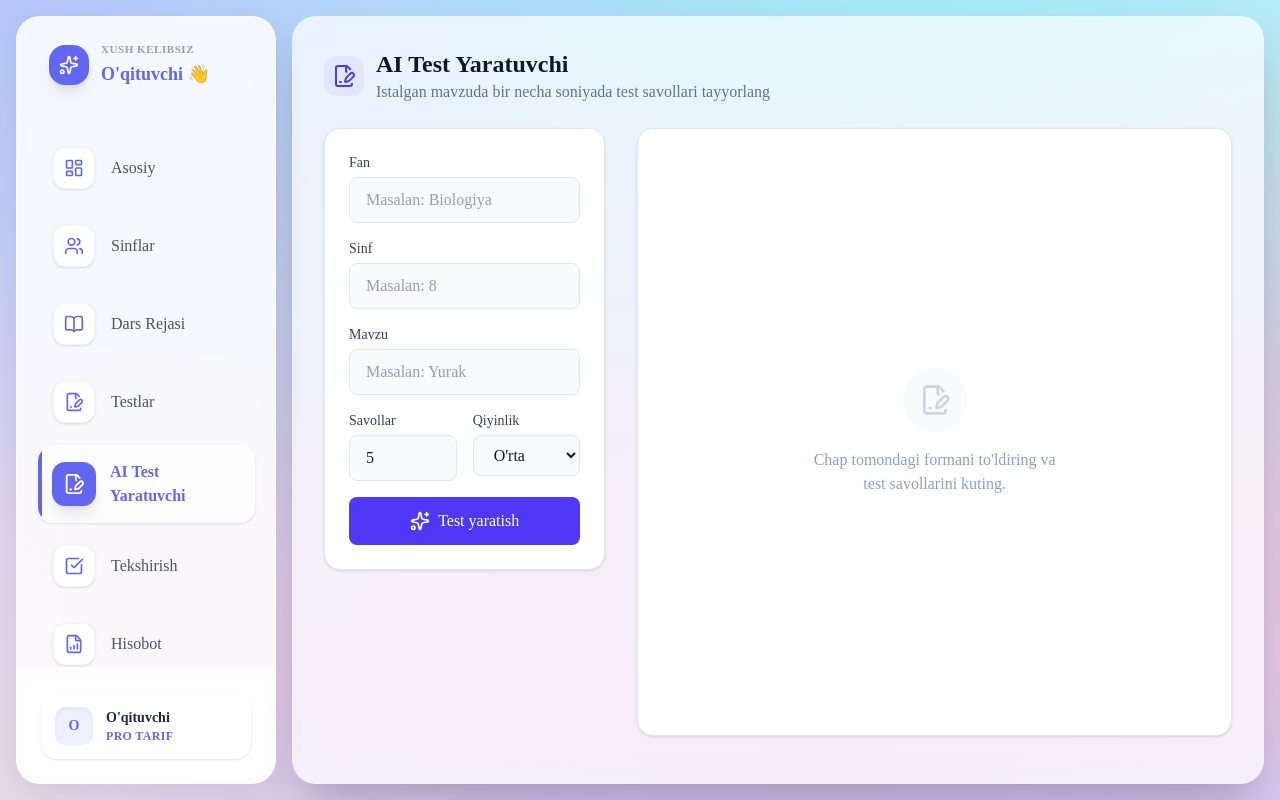
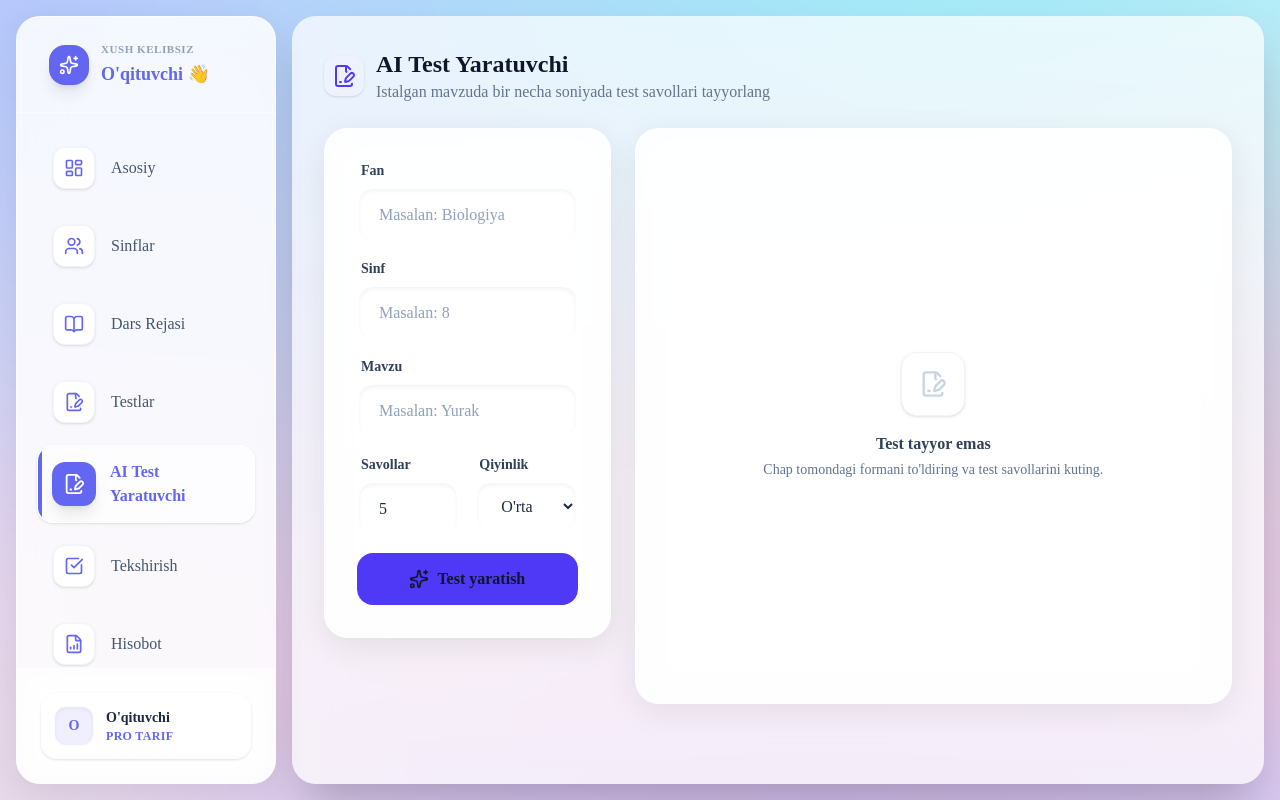
Before and after one commit to baxtiyorovbobojon06-ops/ZeroUp, a Next.js app: page /test-generator in a window 1280 px wide. Built offline with nearby package versions, Linux system fonts and the light colour scheme.

Commit message:
design: rebuild AI Test Generator page with shared Card/Button/Input/EmptyState and dark mode

```diff
--- a/src/app/test-generator/page.tsx
+++ b/src/app/test-generator/page.tsx
@@ -1,9 +1,13 @@
 "use client";
 
 import { useState } from "react";
-import { FileSignature, Sparkles, Loader2, Download, CheckCircle2 } from "lucide-react";
+import { FileSignature, Sparkles, Download, CheckCircle2 } from "lucide-react";
 import toast from "react-hot-toast";
 import jsPDF from "jspdf";
+import { Button } from "@/components/ui/Button";
+import { Card } from "@/components/ui/Card";
+import { Input } from "@/components/ui/Input";
+import { EmptyState } from "@/components/ui/EmptyState";
 
 interface TestQuestion {
   question: string;
@@ -85,64 +89,52 @@ export default function TestGenerator() {
   };
 
   return (
-    <div className="space-y-6 animate-in fade-in duration-500">
+    <div className="space-y-6 animate-in fade-in duration-500 max-w-7xl mx-auto">
       <div className="flex items-center gap-3">
-        <div className="w-10 h-10 bg-indigo-100 text-indigo-600 rounded-xl flex items-center justify-center">
+        <div className="w-10 h-10 bg-indigo-50 dark:bg-indigo-500/10 text-indigo-600 dark:text-indigo-400 rounded-xl flex items-center justify-center shadow-sm">
           <FileSignature className="w-6 h-6" />
         </div>
         <div>
-          <h1 className="text-2xl font-bold text-slate-900">AI Test Yaratuvchi</h1>
-          <p className="text-slate-500">Istalgan mavzuda bir necha soniyada test savollari tayyorlang</p>
+          <h1 className="text-2xl font-bold text-slate-900 dark:text-slate-100">AI Test Yaratuvchi</h1>
+          <p className="text-slate-500 dark:text-slate-400">Istalgan mavzuda bir necha soniyada test savollari tayyorlang</p>
         </div>
       </div>
 
-      <div className="grid lg:grid-cols-3 gap-8">
-        <div className="lg:col-span-1 bg-white dark:bg-slate-800/80 rounded-2xl p-6 shadow-sm border border-slate-200 dark:border-slate-700 h-fit">
+      <div className="grid lg:grid-cols-3 gap-6">
+        <Card className="lg:col-span-1 h-fit">
           <form onSubmit={handleSubmit} className="space-y-4">
-            <div>
-              <label className="block text-sm font-medium text-slate-700 dark:text-slate-300 mb-1">Fan</label>
-              <input
+            <Input
+              label="Fan"
               type="text" required
               placeholder="Masalan: Biologiya"
-                className="w-full px-4 py-2.5 bg-slate-50 dark:bg-slate-800/50 border border-slate-200 dark:border-slate-700 rounded-lg focus:outline-none focus:ring-2 focus:ring-indigo-500 dark:focus:ring-indigo-400 text-slate-900 dark:text-slate-100 placeholder-slate-400 dark:placeholder-slate-500"
               value={formData.subject}
               onChange={(e) => setFormData({...formData, subject: e.target.value})}
             />
-            </div>
-            <div>
-              <label className="block text-sm font-medium text-slate-700 dark:text-slate-300 mb-1">Sinf</label>
-              <input
+            <Input
+              label="Sinf"
               type="text" required
               placeholder="Masalan: 8"
-                className="w-full px-4 py-2.5 bg-slate-50 dark:bg-slate-800/50 border border-slate-200 dark:border-slate-700 rounded-lg focus:outline-none focus:ring-2 focus:ring-indigo-500 dark:focus:ring-indigo-400 text-slate-900 dark:text-slate-100 placeholder-slate-400 dark:placeholder-slate-500"
               value={formData.grade}
               onChange={(e) => setFormData({...formData, grade: e.target.value})}
             />
-            </div>
-            <div>
-              <label className="block text-sm font-medium text-slate-700 dark:text-slate-300 mb-1">Mavzu</label>
-              <input
+            <Input
+              label="Mavzu"
               type="text" required
               placeholder="Masalan: Yurak"
-                className="w-full px-4 py-2.5 bg-slate-50 dark:bg-slate-800/50 border border-slate-200 dark:border-slate-700 rounded-lg focus:outline-none focus:ring-2 focus:ring-indigo-500 dark:focus:ring-indigo-400 text-slate-900 dark:text-slate-100 placeholder-slate-400 dark:placeholder-slate-500"
               value={formData.topic}
               onChange={(e) => setFormData({...formData, topic: e.target.value})}
             />
-            </div>
             <div className="grid grid-cols-2 gap-4">
-              <div>
-                <label className="block text-sm font-medium text-slate-700 dark:text-slate-300 mb-1">Savollar</label>
-                <input
+              <Input
+                label="Savollar"
                 type="number" required max="20" min="1"
-                  className="w-full px-4 py-2.5 bg-slate-50 dark:bg-slate-800/50 border border-slate-200 dark:border-slate-700 rounded-lg focus:outline-none focus:ring-2 focus:ring-indigo-500 dark:focus:ring-indigo-400 text-slate-900 dark:text-slate-100 placeholder-slate-400 dark:placeholder-slate-500"
                 value={formData.questionsCount}
                 onChange={(e) => setFormData({...formData, questionsCount: e.target.value})}
               />
-              </div>
-              <div>
-                <label className="block text-sm font-medium text-slate-700 dark:text-slate-300 mb-1">Qiyinlik</label>
+              <div className="flex flex-col gap-1.5 w-full">
+                <label className="text-sm font-bold text-slate-700 dark:text-slate-300 ml-1">Qiyinlik</label>
                 <select
-                  className="w-full px-4 py-2.5 bg-slate-50 dark:bg-slate-800/50 border border-slate-200 dark:border-slate-700 rounded-lg focus:outline-none focus:ring-2 focus:ring-indigo-500 dark:focus:ring-indigo-400 text-slate-900 dark:text-slate-100"
+                  className="w-full px-5 py-3.5 bg-white/60 dark:bg-slate-800/60 backdrop-blur-sm border-2 border-white/60 dark:border-slate-700/60 rounded-2xl text-slate-800 dark:text-slate-100 font-medium focus:outline-none focus:border-primary transition-all duration-300 shadow-inner"
                   value={formData.difficulty}
                   onChange={(e) => setFormData({...formData, difficulty: e.target.value})}
                 >
@@ -153,34 +145,28 @@ export default function TestGenerator() {
               </div>
             </div>
 
-            <button
-              type="submit"
-              disabled={loading}
-              className="w-full mt-4 bg-indigo-600 hover:bg-indigo-700 text-white font-medium py-3 px-4 rounded-lg flex items-center justify-center gap-2 transition-colors disabled:opacity-70"
-            >
-              {loading ? <Loader2 className="w-5 h-5 animate-spin" /> : <Sparkles className="w-5 h-5" />}
+            <Button type="submit" isLoading={loading} leftIcon={<Sparkles className="w-5 h-5" />} className="w-full mt-2 bg-indigo-600 hover:bg-indigo-700">
               {loading ? "Yaratilmoqda..." : "Test yaratish"}
-            </button>
+            </Button>
           </form>
-        </div>
+        </Card>
 
-        <div className="lg:col-span-2 bg-white dark:bg-slate-800/80 rounded-2xl shadow-sm border border-slate-200 dark:border-slate-700 flex flex-col h-[calc(100vh-12rem)]">
+        <Card className="lg:col-span-2 p-0 flex flex-col h-[calc(100vh-14rem)] overflow-hidden">
           {result ? (
-            <div className="flex flex-col h-full animate-in slide-in-from-bottom-4 duration-500">
-              <div className="p-4 sm:p-6 border-b border-slate-100 dark:border-slate-700 flex justify-between items-center bg-white dark:bg-slate-800 sticky top-0 z-10 rounded-t-2xl shadow-sm">
+            <div className="flex flex-col h-full animate-in fade-in duration-500">
+              <div className="p-4 sm:p-6 border-b border-slate-100 dark:border-slate-700 flex justify-between items-center bg-white dark:bg-slate-800 sticky top-0 z-10 shadow-sm">
                 <h2 className="text-xl font-bold text-slate-900 dark:text-slate-100">
                   Natija: {result.questions.length} ta savol
                 </h2>
-                <button onClick={downloadPDF} className="flex items-center gap-2 px-4 py-2 bg-indigo-50 dark:bg-indigo-900/30 text-indigo-700 dark:text-indigo-400 font-medium rounded-lg hover:bg-indigo-100 dark:hover:bg-indigo-900/50 transition-colors">
-                  <Download className="w-4 h-4" />
+                <Button variant="outline" onClick={downloadPDF} leftIcon={<Download className="w-4 h-4" />} className="h-9 text-sm">
                   <span className="hidden sm:inline">PDF yuklash</span>
-                </button>
+                </Button>
               </div>
 
-              <div className="p-4 sm:p-6 flex-1 overflow-y-auto space-y-8 bg-slate-50/50 dark:bg-slate-800/30">
+              <div className="p-4 sm:p-6 flex-1 overflow-y-auto space-y-6 bg-slate-50/50 dark:bg-slate-800/30">
                 {result.questions.map((q, i) => (
-                  <div key={i} className="bg-white dark:bg-slate-800 p-5 sm:p-6 rounded-xl border border-slate-200 dark:border-slate-700 shadow-sm relative">
-                    <div className="absolute top-0 left-0 w-1 h-full bg-indigo-500 rounded-l-xl"></div>
+                  <div key={i} className="bg-white dark:bg-slate-800 p-5 sm:p-6 rounded-2xl border border-slate-200 dark:border-slate-700 shadow-sm relative overflow-hidden">
+                    <div className="absolute top-0 left-0 w-1 h-full bg-indigo-500"></div>
                     <h3 className="text-lg font-medium text-slate-900 dark:text-slate-100 mb-4 pl-2 flex gap-3">
                       <span className="text-indigo-500 font-bold">{i + 1}.</span>
                       {q.question}
@@ -192,42 +178,49 @@ export default function TestGenerator() {
                         return (
                           <div
                             key={idx}
-                            className={`flex items-center gap-3 p-3 rounded-lg border ${
+                            className={`flex items-center gap-3 p-3 rounded-xl border ${
                               isCorrect
-                                ? 'bg-emerald-50 dark:bg-emerald-900/20 border-emerald-200 dark:border-emerald-800/50 text-emerald-900 dark:text-emerald-300 font-medium'
-                                : 'bg-slate-50 dark:bg-slate-800/50 border-slate-200 dark:border-slate-700 text-slate-700 dark:text-slate-300'
+                                ? 'bg-emerald-50 dark:bg-emerald-500/10 border-emerald-200 dark:border-emerald-500/30 text-emerald-900 dark:text-emerald-300 font-medium'
+                                : 'bg-slate-50 dark:bg-slate-800/60 border-slate-200 dark:border-slate-700 text-slate-700 dark:text-slate-300'
                             }`}
                           >
-                            <div className={`w-6 h-6 rounded-full flex items-center justify-center text-xs font-bold ${
-                              isCorrect ? 'bg-emerald-200 dark:bg-emerald-800 text-emerald-700 dark:text-emerald-400' : 'bg-slate-200 dark:bg-slate-700 text-slate-500 dark:text-slate-400'
+                            <div className={`w-6 h-6 rounded-full flex items-center justify-center text-xs font-bold shrink-0 ${
+                              isCorrect ? 'bg-emerald-200 dark:bg-emerald-500/30 text-emerald-700 dark:text-emerald-300' : 'bg-slate-200 dark:bg-slate-700 text-slate-500 dark:text-slate-400'
                             }`}>
                               {String.fromCharCode(65 + idx)}
                             </div>
                             <span>{opt}</span>
-                            {isCorrect && <CheckCircle2 className="w-5 h-5 text-emerald-500 ml-auto" />}
+                            {isCorrect && <CheckCircle2 className="w-5 h-5 text-emerald-500 ml-auto shrink-0" />}
                           </div>
                         );
                       })}
                     </div>
 
                     <div className="mt-5 pl-8 text-sm">
-                      <div className="inline-flex items-center gap-1.5 px-3 py-1.5 bg-blue-50 dark:bg-blue-900/20 text-blue-700 dark:text-blue-400 rounded-lg">
-                        <span className="font-semibold">Izoh:</span> <span className="dark:text-blue-300/80">{q.explanation}</span>
+                      <div className="inline-flex items-start gap-1.5 px-3 py-1.5 bg-blue-50 dark:bg-blue-500/10 text-blue-700 dark:text-blue-400 rounded-lg">
+                        <span className="font-semibold shrink-0">Izoh:</span> <span className="dark:text-blue-300/80">{q.explanation}</span>
                       </div>
                     </div>
                   </div>
                 ))}
               </div>
             </div>
+          ) : loading ? (
+            <div className="flex-1 flex flex-col items-center justify-center text-slate-400 dark:text-slate-500 p-8 text-center h-full animate-pulse">
+              <div className="w-16 h-16 bg-indigo-50 dark:bg-indigo-500/10 rounded-full flex items-center justify-center mb-4">
+                <Sparkles className="w-8 h-8 text-indigo-400 dark:text-indigo-400" />
+              </div>
+              <p>AI test savollarini tayyorlamoqda...</p>
+            </div>
           ) : (
-            <div className="flex-1 flex flex-col items-center justify-center text-slate-400 dark:text-slate-500 p-8 text-center h-full">
-              <div className="w-16 h-16 bg-slate-50 dark:bg-slate-800 rounded-full flex items-center justify-center mb-4">
-                <FileSignature className="w-8 h-8 text-slate-300 dark:text-slate-600" />
-              </div>
-              <p>Chap tomondagi formani to&apos;ldiring va<br/>test savollarini kuting.</p>
-            </div>
+            <EmptyState
+              icon={FileSignature}
+              title="Test tayyor emas"
+              description="Chap tomondagi formani to'ldiring va test savollarini kuting."
+              className="flex-1 h-full border-none bg-transparent justify-center"
+            />
           )}
-        </div>
+        </Card>
       </div>
     </div>
   );
```
Lines whose indentation alone changed are shown as unchanged.
